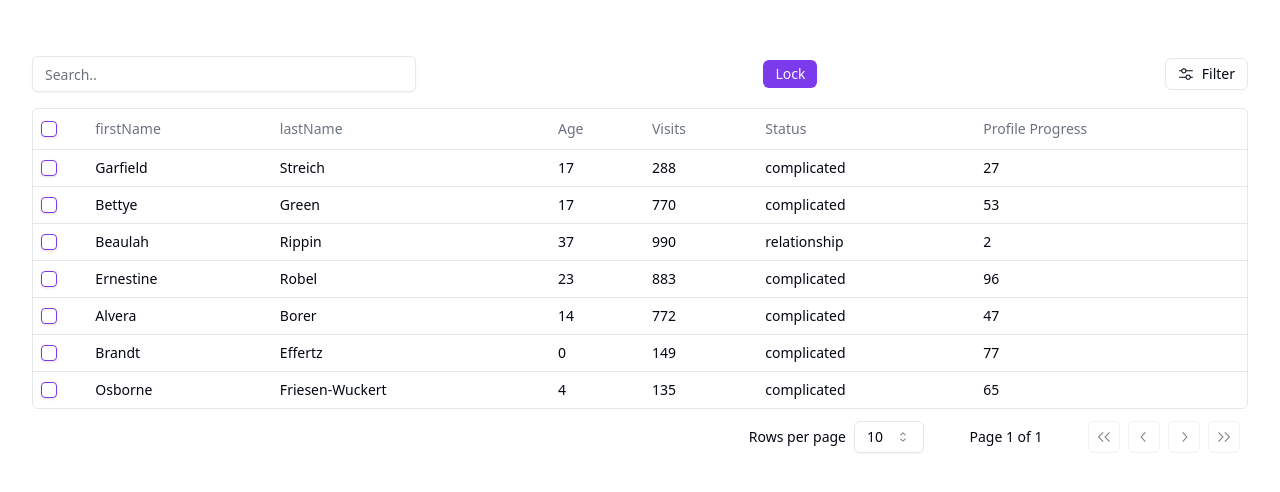
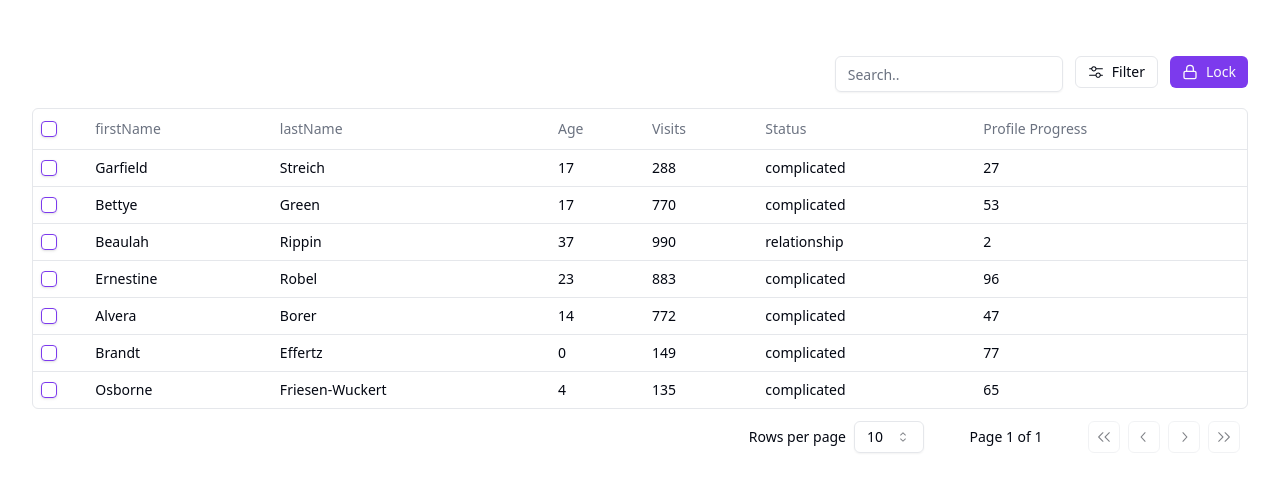
Before and after one commit to AdnanTurjoy/reusable-table-TanStack-Table-shadcn, a React (Vite) app: page / in a window 1280 px wide. Shown: the top 492 px of the page. Built offline with nearby package versions, Linux system fonts and the light colour scheme.

Commit message:
design issueeee

```diff
--- a/src/components/TableComponent/DataTable.jsx
+++ b/src/components/TableComponent/DataTable.jsx
@@ -108,21 +108,29 @@ function DataTable({
 
   return (
     <div>
-      <div className="flex items-center py-4">
+      <div className="flex justify-between">
+        <div>
         {Object.keys(rowSelection)?.length >0 &&
-            <div className="flex-1 text-sm text-muted-foreground">
+            <div className=" text-sm text-muted-foreground mt-5">
             {table.getFilteredSelectedRowModel()?.rows?.length} of{" "}
             {table.getFilteredRowModel()?.rows?.length} row(s) selected.
+           </div>
+        }
         </div>
-        }
+         <div className="flex flex-row-reverse gap-3  py-4">
 
-        <Input
+
+        <DataTableViewOptions table={table} handleActions={handleActions} />
+        <div >
+         <Input
           placeholder="Search.."
           value={filtering}
           onChange={(event) =>setFiltering(event.target.value)}
           className="max-w-sm"
         />
-        <DataTableViewOptions table={table} handleActions={handleActions} />
+         </div>
+         </div>
+
       </div>
     <div className="rounded-md border">
 
--- a/src/components/TableComponent/DataTableViewOptions.jsx
+++ b/src/components/TableComponent/DataTableViewOptions.jsx
@@ -12,6 +12,7 @@ import {
   DropdownMenuLabel,
   DropdownMenuSeparator,
 } from "../ui/dropdown-menu";
+import { Lock } from "lucide-react";
 
 function DataTableViewOptions({
   table,
@@ -19,17 +20,20 @@ function DataTableViewOptions({
 }) {
   return (
     <>
+    <div>
     <Button
 
         size="sm"
-          className="ml-auto hidden h-7 lg:flex"
+        className="ml-auto hidden h-8 lg:flex"
         onClick={()=>handleActions()}
       >
-          {/* <MixerHorizontalIcon className="mr-2 h-4 w-4" /> */}
+        <Lock className="mr-2 h-4 w-4" />
 
         Lock
       </Button>
+    </div>
 
+        <div>
              <DropdownMenu>
       <DropdownMenuTrigger asChild>
         <Button
@@ -64,6 +68,8 @@ function DataTableViewOptions({
           })}
       </DropdownMenuContent>
     </DropdownMenu>
+        </div>
+
     </>
 
   );
```
Lines whose indentation alone changed are shown as unchanged.
